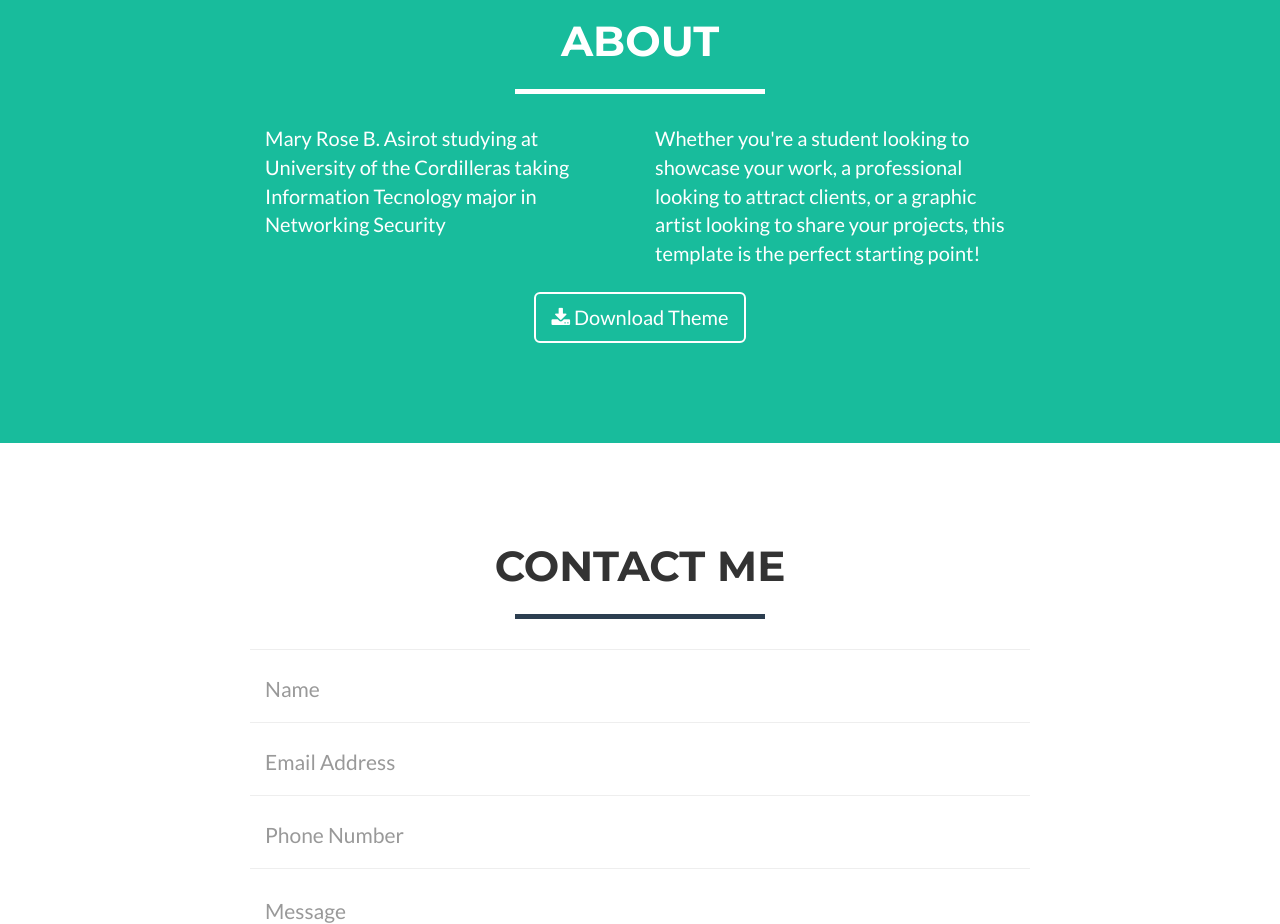
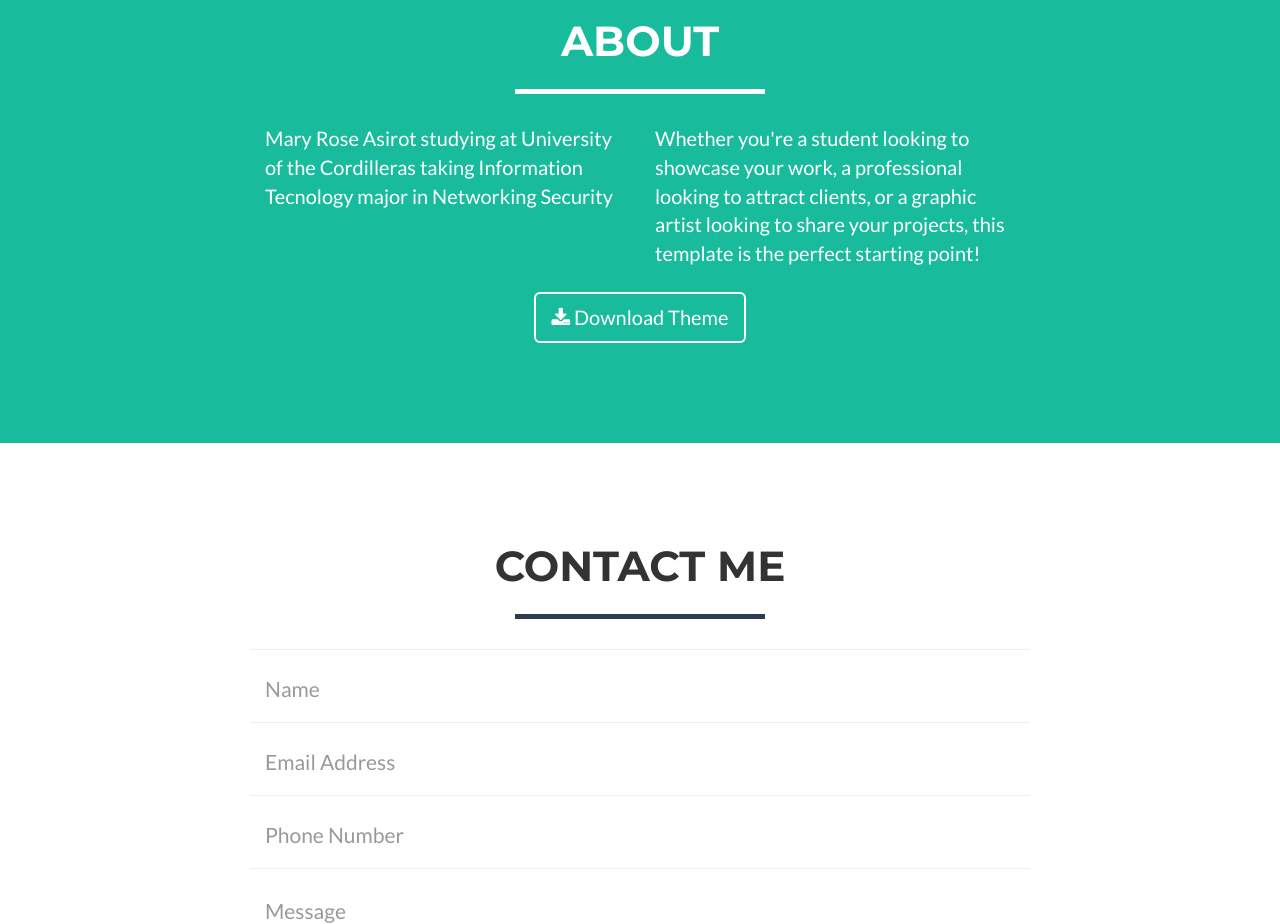
Before and after one commit to maryroseasirot/freelaunch.github.com, a website: page index.html in a window 1280 px wide. Shown: the part 960-1884 px from the top of the page. Drawn offline with nearby package versions, Linux system fonts and the light colour scheme.

Commit message:
Update index.html

```diff
--- a/index.html
+++ b/index.html
@@ -167,7 +167,7 @@
             </div>
             <div class="row">
                 <div class="col-lg-4 col-lg-offset-2">
-                      <p>Mary Rose B. Asirot studying at University of the Cordilleras taking Information Tecnology major in Networking Security</p>
+                      <p>Mary Rose  Asirot studying at University of the Cordilleras taking Information Tecnology major in Networking Security</p>
                 </div>
                 <div class="col-lg-4">
                     <p>Whether you're a student looking to showcase your work, a professional looking to attract clients, or a graphic artist looking to share your projects, this template is the perfect starting point!</p>
```
